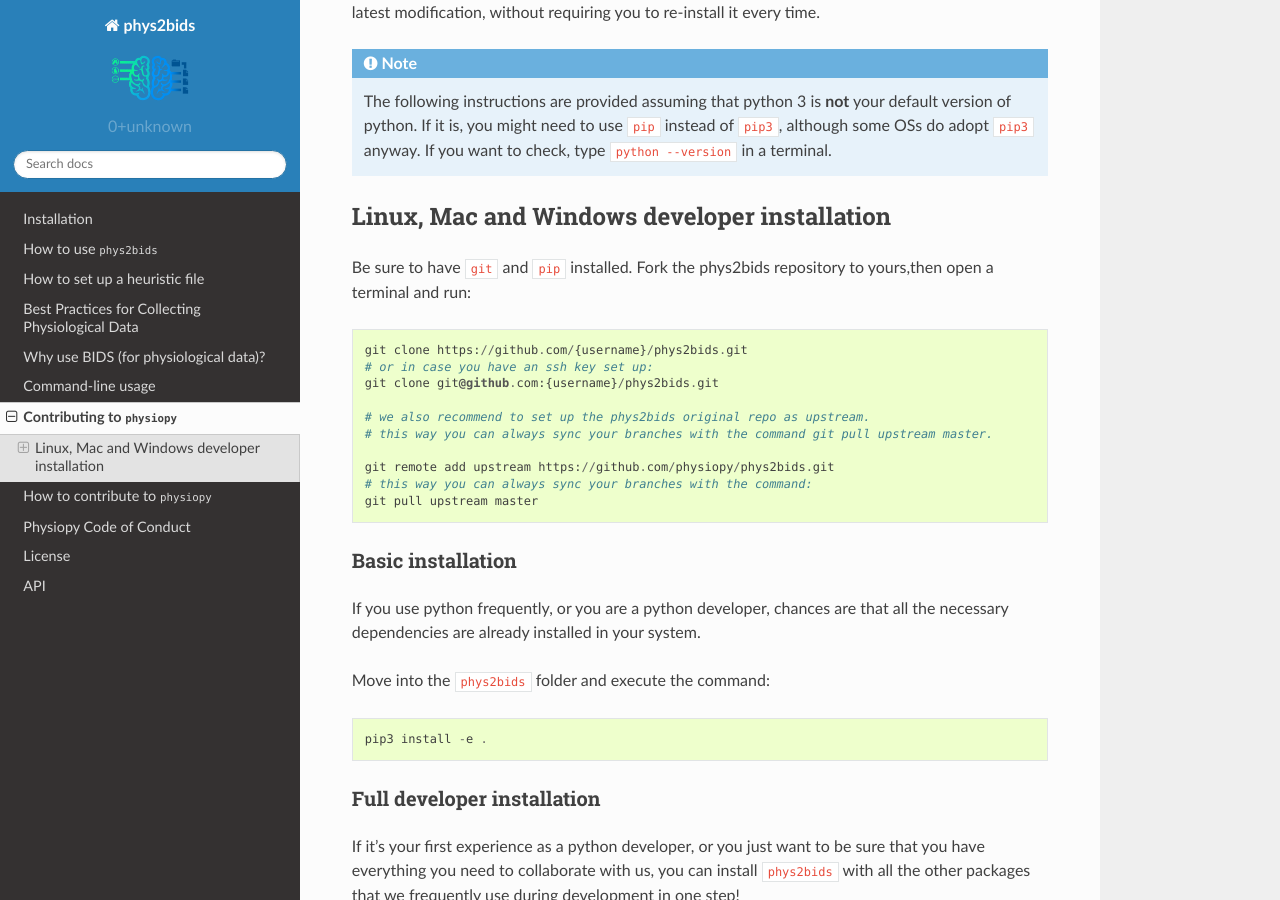
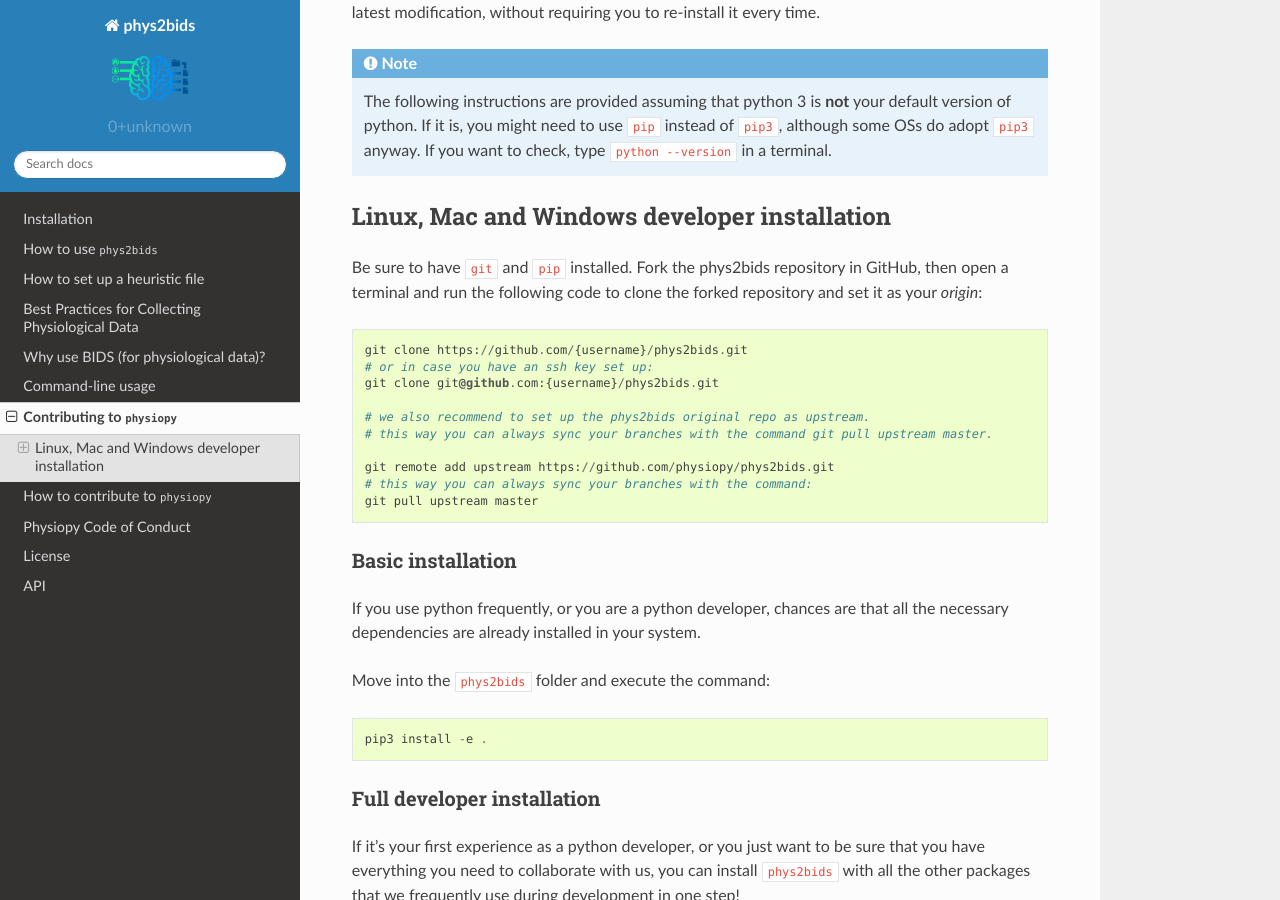
Before and after one commit to physiopy/phys2bids, a Sphinx documentation site: the page built from docs/contributing.rst, in a window 1280 px wide and 900 px high, scrolled down 430 px. Built offline with Sphinx 7.4.7 and the Read the Docs theme 2.0.0, drawn with Linux system fonts in a browser that asks for light colours.

Commit message:
Update docs/contributing.rst
Co-authored-by: Stefano Moia <s.moia@bcbl.eu>

```diff
--- a/docs/contributing.rst
+++ b/docs/contributing.rst
@@ -27,7 +27,7 @@ This will let you run the program with the latest modification, without requirin
 Linux, Mac  and Windows developer installation
 ------------------------------------
 
-Be sure to have ``git`` and ``pip`` installed. Fork the phys2bids repository to yours,then open a terminal and run::
+Be sure to have ``git`` and ``pip`` installed. Fork the phys2bids repository in GitHub, then open a terminal and run the following code to clone the forked repository and set it as your `origin`::
 
 	git clone https://github.com/{username}/phys2bids.git
 	# or in case you have an ssh key set up:
```
